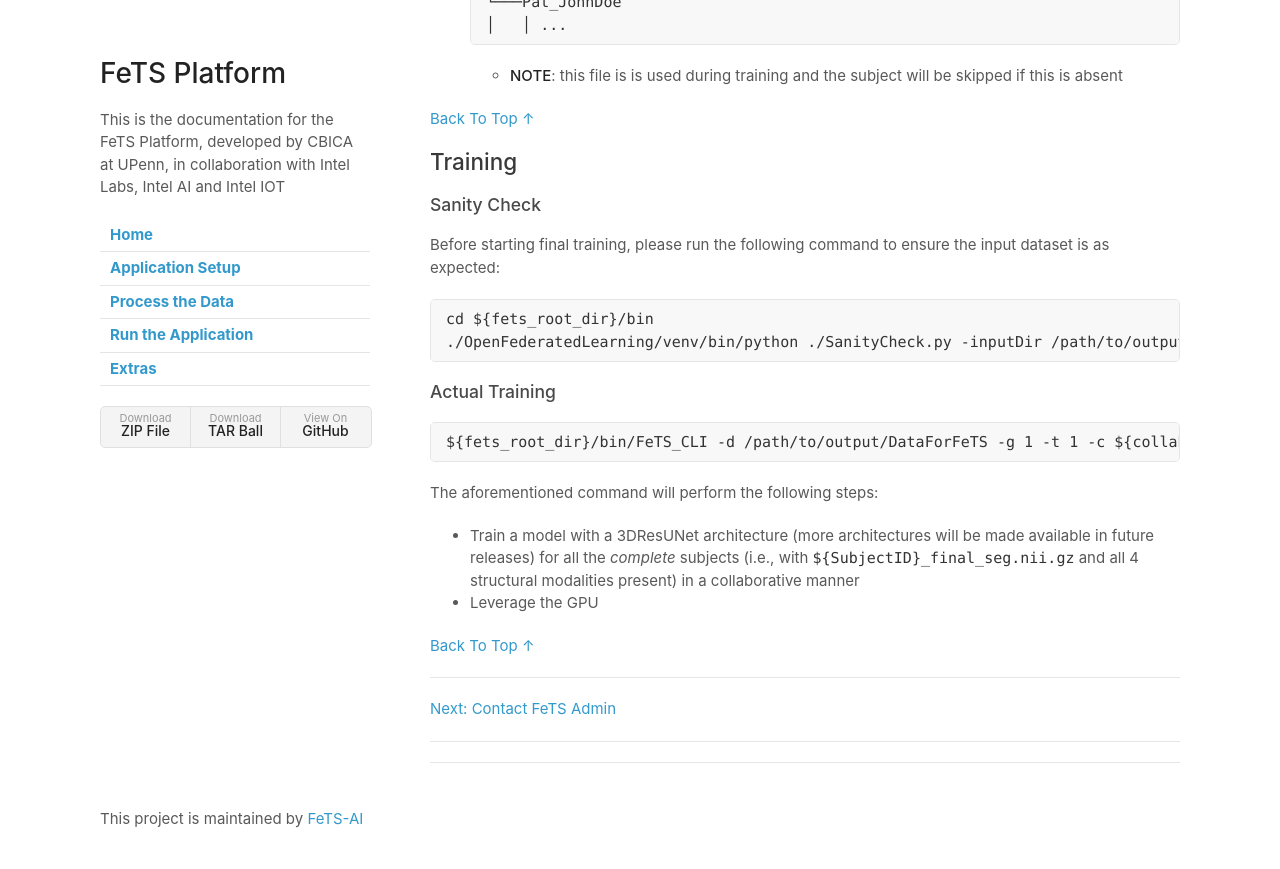
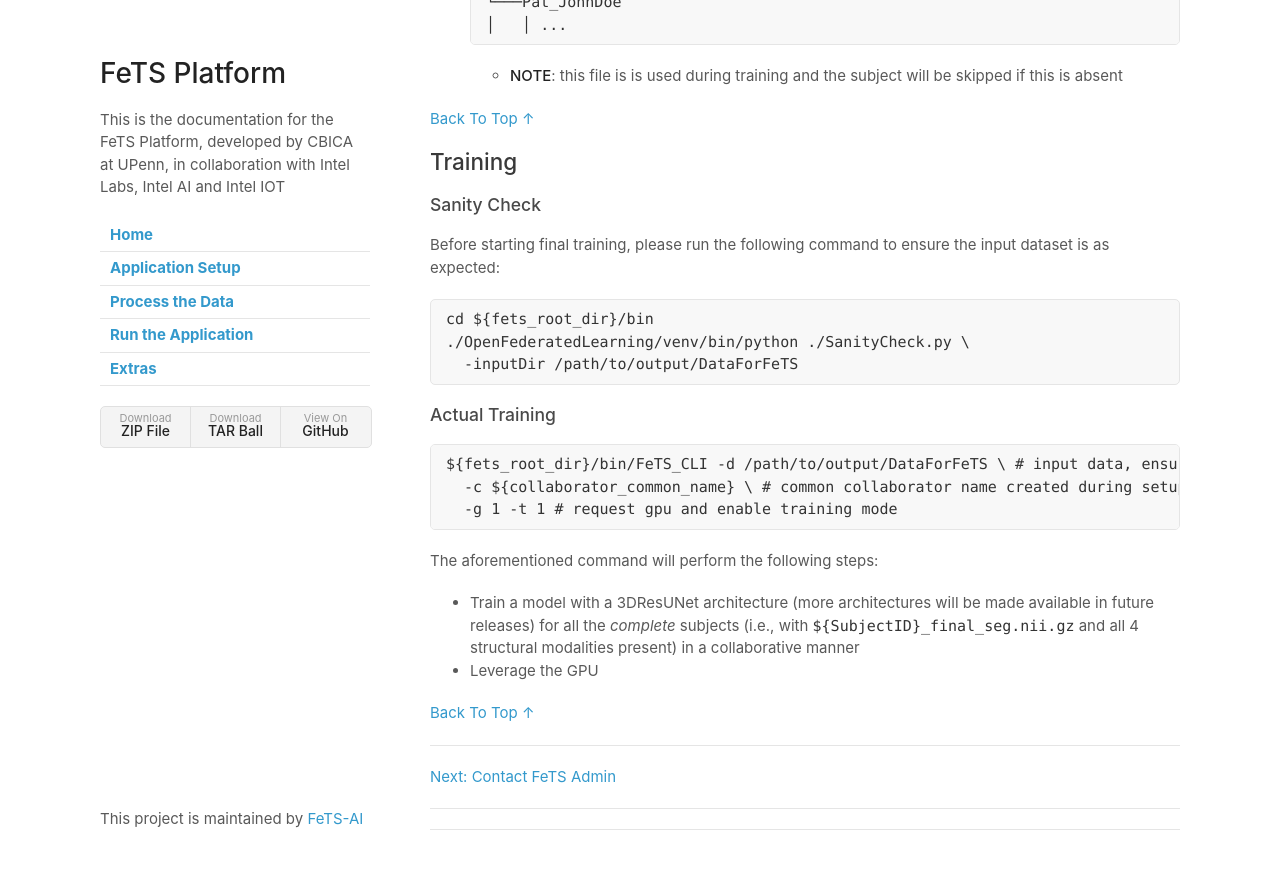
Before and after one commit to FeTS-AI/Front-End, a Jekyll site: the page built from docs/runningApplication.md, in a window 1280 px wide and 900 px high, scrolled down 3715 px. Shown: the top 869 px of the window. Built offline with Jekyll 4.4.1, drawn with Linux system fonts in a browser that asks for light colours; our own code applies the rules of GitHub Pages for plain Markdown files; before the commit the page ends 4548 px from its top, so only the background shows below that.

Commit message:
Update runningApplication.md

````diff
--- a/docs/runningApplication.md
+++ b/docs/runningApplication.md
@@ -129,13 +129,16 @@
 
 ```bash
 cd ${fets_root_dir}/bin
-./OpenFederatedLearning/venv/bin/python ./SanityCheck.py -inputDir /path/to/output/DataForFeTS
+./OpenFederatedLearning/venv/bin/python ./SanityCheck.py \
+  -inputDir /path/to/output/DataForFeTS
 ```
 
 ### Actual Training
 
 ```bash
-${fets_root_dir}/bin/FeTS_CLI -d /path/to/output/DataForFeTS -g 1 -t 1 -c ${collaborator_common_name}
+${fets_root_dir}/bin/FeTS_CLI -d /path/to/output/DataForFeTS \ # input data, ensure "final_seg" is present for each subject
+  -c ${collaborator_common_name} \ # common collaborator name created during setup
+  -g 1 -t 1 # request gpu and enable training mode
 ```
 The aforementioned command will perform the following steps:
 - Train a model with a 3DResUNet architecture (more architectures will be made available in future releases) for all the *complete* subjects (i.e., with `${SubjectID}_final_seg.nii.gz` and all 4 structural modalities present) in a collaborative manner
````
